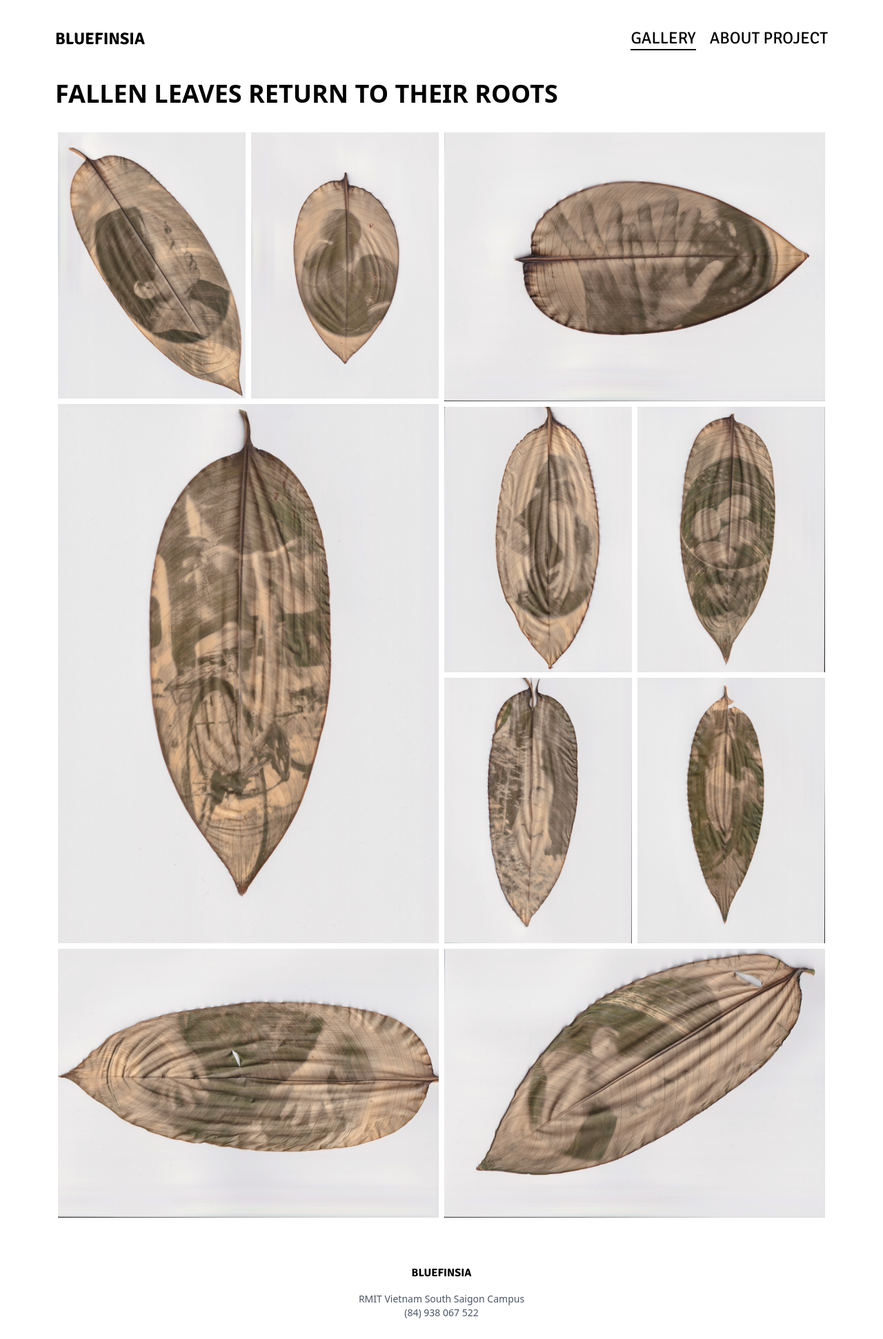
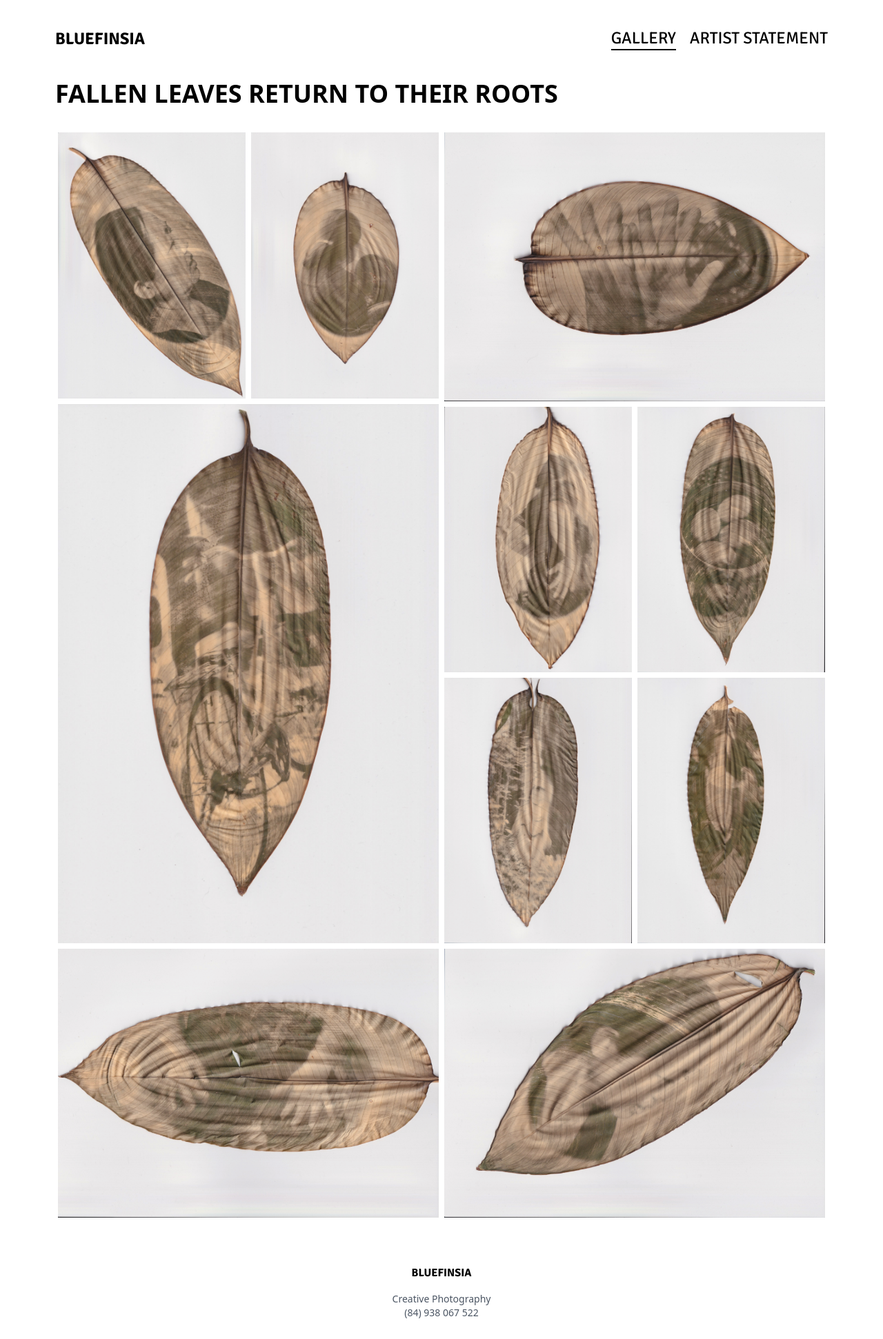
Before and after one commit to bluefinsia/bluefinsia.github.io, a plain HTML site: page photography-portfolio/index.html in a window 1280 px wide. Shown: the top 1942 px of the page at 69% size. Drawn offline with nearby package versions, Linux system fonts and the light colour scheme; some packages are replaced by stand-ins of ours; files that its build step writes are made by us from their sources; a script that the page names is missing.

Commit message:
Update index.html

```diff
--- a/photography-portfolio/index.html
+++ b/photography-portfolio/index.html
@@ -121,7 +121,7 @@
                 <a
                   href="dist/about_me.html"
                   class="font-signika text-2xl tap-highlight-transparent"
-                  >ABOUT PROJECT
+                  >ARTIST STATEMENT
                   <span
                     class="hidden md:block max-w-0 group-hover:max-w-full transition-all duration-500 h-0.5 bg-black dark:bg-white"
                   ></span>
@@ -313,7 +313,7 @@
           <div>
             <p class="font-signika"><b>BLUEFINSIA</b></p>
             <p class="mt-4 text-sm text-gray-600 dark:text-gray-300">
-              RMIT Vietnam South Saigon Campus<br />(84) 938 067 522
+              Creative Photography<br />(84) 938 067 522
             </p>
             <div class="flex mx-auto">
               <div
```
